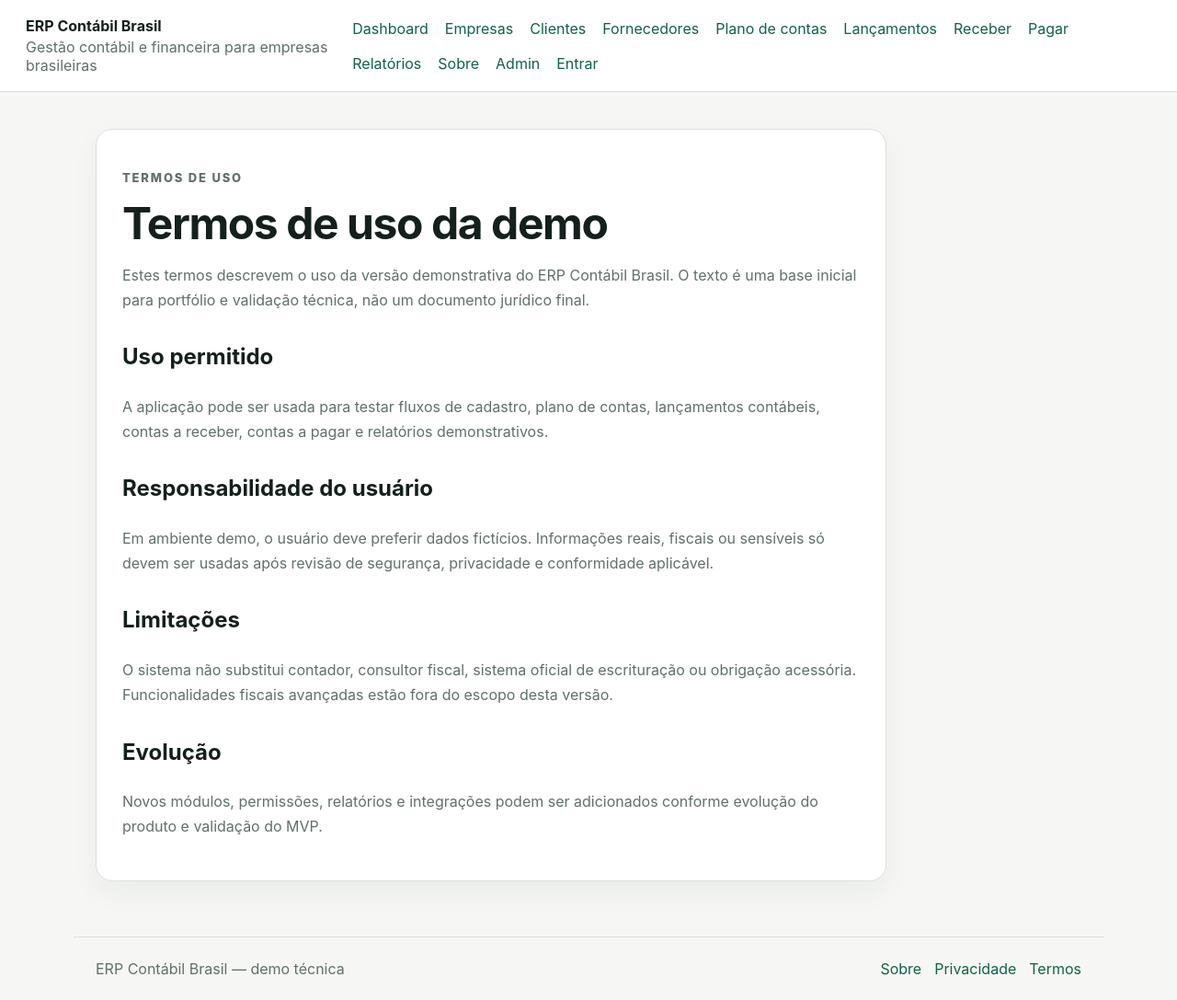
After one commit to Brunof94-debug/erp-contabil-brasil, a Django app: page /termos/ in a window 1280 px wide. The commit adds this page. Shown: the whole page at 92% size. Run offline with Django 5.2, Linux system fonts and the light colour scheme.

Commit message:
Add institutional demo pages

```diff
--- a/core/urls.py
+++ b/core/urls.py
@@ -5,6 +5,9 @@ from . import views
 urlpatterns = [
     path("", views.dashboard, name="dashboard"),
     path("healthz/", views.healthz, name="healthz"),
+    path("sobre/", views.sobre, name="sobre"),
+    path("privacidade/", views.privacidade, name="privacidade"),
+    path("termos/", views.termos, name="termos"),
     path("cadastro/", views.CadastroUsuarioView.as_view(), name="signup"),
     path("onboarding/empresa/", views.EmpresaOnboardingView.as_view(), name="onboarding_empresa"),
     path("empresas/", views.EmpresaListView.as_view(), name="empresa_list"),
--- a/core/views.py
+++ b/core/views.py
@@ -104,6 +104,18 @@ def healthz(request):
     from django.http import JsonResponse
 
     return JsonResponse({"status": "ok", "service": "erp-contabil-brasil"})
+
+
+def sobre(request):
+    return render(request, "core/sobre.html")
+
+
+def privacidade(request):
+    return render(request, "core/privacidade.html")
+
+
+def termos(request):
+    return render(request, "core/termos.html")
 
 
 class CadastroUsuarioView(CreateView):
--- a/static/css/app.css
+++ b/static/css/app.css
@@ -53,6 +53,25 @@ a {
   margin: 0 auto;
   max-width: 1120px;
   padding: 40px 24px;
+}
+
+.site-footer {
+  align-items: center;
+  border-top: 1px solid var(--line);
+  color: var(--muted);
+  display: flex;
+  flex-wrap: wrap;
+  gap: 16px;
+  justify-content: space-between;
+  margin: 20px auto 0;
+  max-width: 1120px;
+  padding: 24px;
+}
+
+.site-footer nav {
+  display: flex;
+  flex-wrap: wrap;
+  gap: 14px;
 }
 
 .hero,
@@ -291,6 +310,27 @@ a {
   padding: 10px 14px;
 }
 
+.legal-page {
+  line-height: 1.7;
+  max-width: 860px;
+}
+
+.legal-page h1 {
+  font-size: clamp(30px, 4vw, 48px);
+  letter-spacing: -0.03em;
+  line-height: 1.1;
+  margin: 8px 0 18px;
+}
+
+.legal-page h2 {
+  margin-top: 28px;
+}
+
+.legal-page p,
+.legal-page li {
+  color: var(--muted);
+}
+
 .page-heading {
   align-items: center;
   display: flex;
--- a/templates/base.html
+++ b/templates/base.html
@@ -22,6 +22,7 @@
         <a href="/financeiro/receber/">Receber</a>
         <a href="/financeiro/pagar/">Pagar</a>
         <a href="/financeiro/relatorios/">Relatórios</a>
+        <a href="{% url 'sobre' %}">Sobre</a>
         <a href="/admin/">Admin</a>
         {% if request.user.is_authenticated %}
           <form method="post" action="{% url 'logout' %}" class="inline-form">
@@ -43,5 +44,13 @@
       {% endif %}
       {% block content %}{% endblock %}
     </main>
+    <footer class="site-footer">
+      <span>ERP Contábil Brasil — demo técnica</span>
+      <nav>
+        <a href="{% url 'sobre' %}">Sobre</a>
+        <a href="{% url 'privacidade' %}">Privacidade</a>
+        <a href="{% url 'termos' %}">Termos</a>
+      </nav>
+    </footer>
   </body>
 </html>
--- /dev/null
+++ b/templates/core/termos.html
@@ -0,0 +1,41 @@
+{% extends "base.html" %}
+
+{% block title %}Termos — ERP Contábil Brasil{% endblock %}
+
+{% block content %}
+  <section class="panel legal-page">
+    <p class="eyebrow">Termos de uso</p>
+    <h1>Termos de uso da demo</h1>
+    <p>
+      Estes termos descrevem o uso da versão demonstrativa do ERP Contábil Brasil.
+      O texto é uma base inicial para portfólio e validação técnica, não um documento
+      jurídico final.
+    </p>
+
+    <h2>Uso permitido</h2>
+    <p>
+      A aplicação pode ser usada para testar fluxos de cadastro, plano de contas,
+      lançamentos contábeis, contas a receber, contas a pagar e relatórios demonstrativos.
+    </p>
+
+    <h2>Responsabilidade do usuário</h2>
+    <p>
+      Em ambiente demo, o usuário deve preferir dados fictícios. Informações reais,
+      fiscais ou sensíveis só devem ser usadas após revisão de segurança, privacidade e
+      conformidade aplicável.
+    </p>
+
+    <h2>Limitações</h2>
+    <p>
+      O sistema não substitui contador, consultor fiscal, sistema oficial de escrituração
+      ou obrigação acessória. Funcionalidades fiscais avançadas estão fora do escopo desta
+      versão.
+    </p>
+
+    <h2>Evolução</h2>
+    <p>
+      Novos módulos, permissões, relatórios e integrações podem ser adicionados conforme
+      evolução do produto e validação do MVP.
+    </p>
+  </section>
+{% endblock %}
```
Also changed, not shown: core/tests/test_navigation_smoke.py (+3 -0 lines), core/tests/test_views.py (+14 -0 lines), templates/core/privacidade.html (added, +40 -0 lines), templates/core/sobre.html (added, +36 -0 lines).
